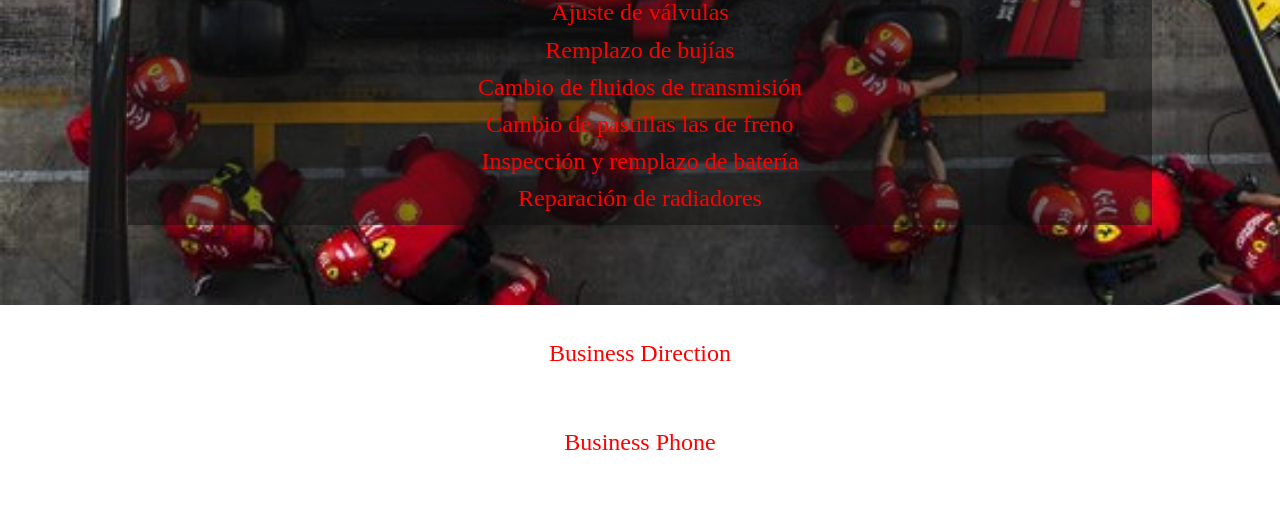
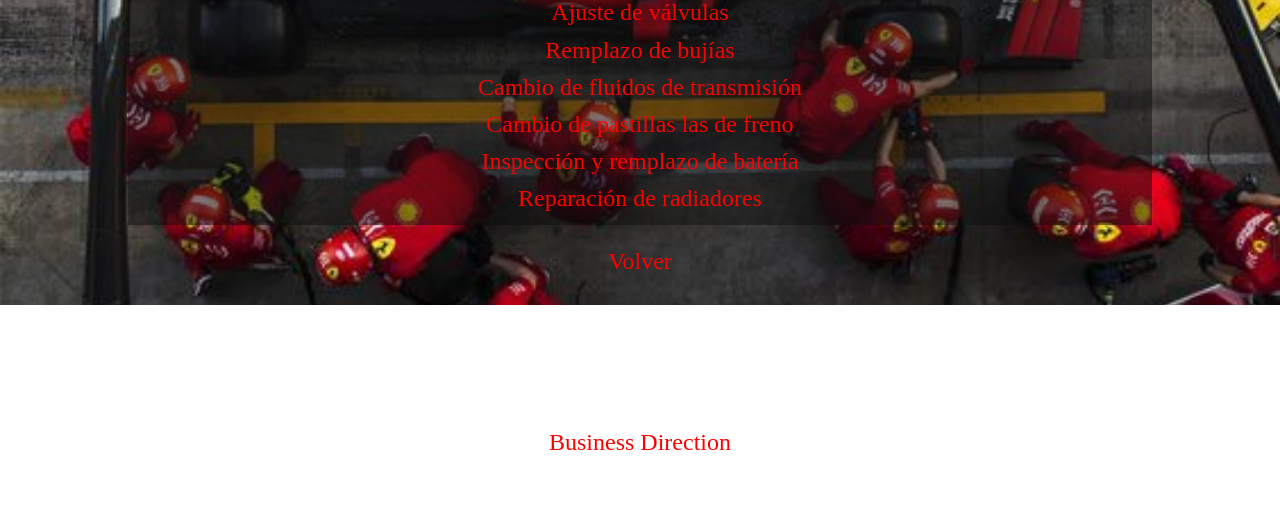
Before and after one commit to e-conte/Personal-turnMaker, a Flask app: a page that uses templates/third_line.html in a window 1280 px wide. Shown: the part 495-1011 px from the top of the page. Run offline with Flask 3, Linux system fonts and the light colour scheme.

Commit message:
Volver button Added on line 3 page

```diff
--- a/templates/third_line.html
+++ b/templates/third_line.html
@@ -4,6 +4,6 @@
   {% for line in information_list %}
   <li id="min-padding">{{line}}</li>
   {% endfor %}
+  <li><a href="{{url_for('index')}}">Volver</a></li>
 </ul>
-
 {% endblock %}
```
